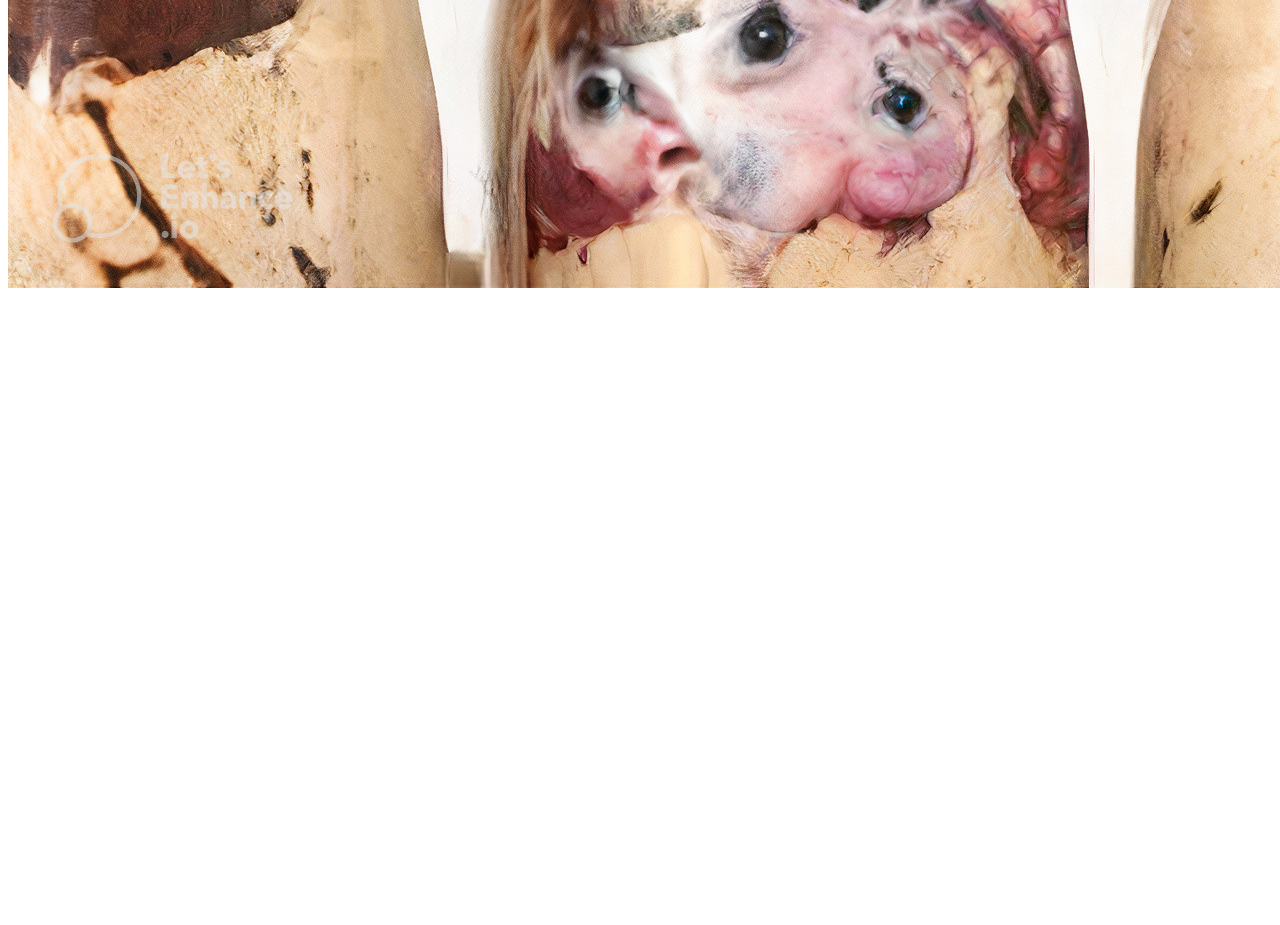
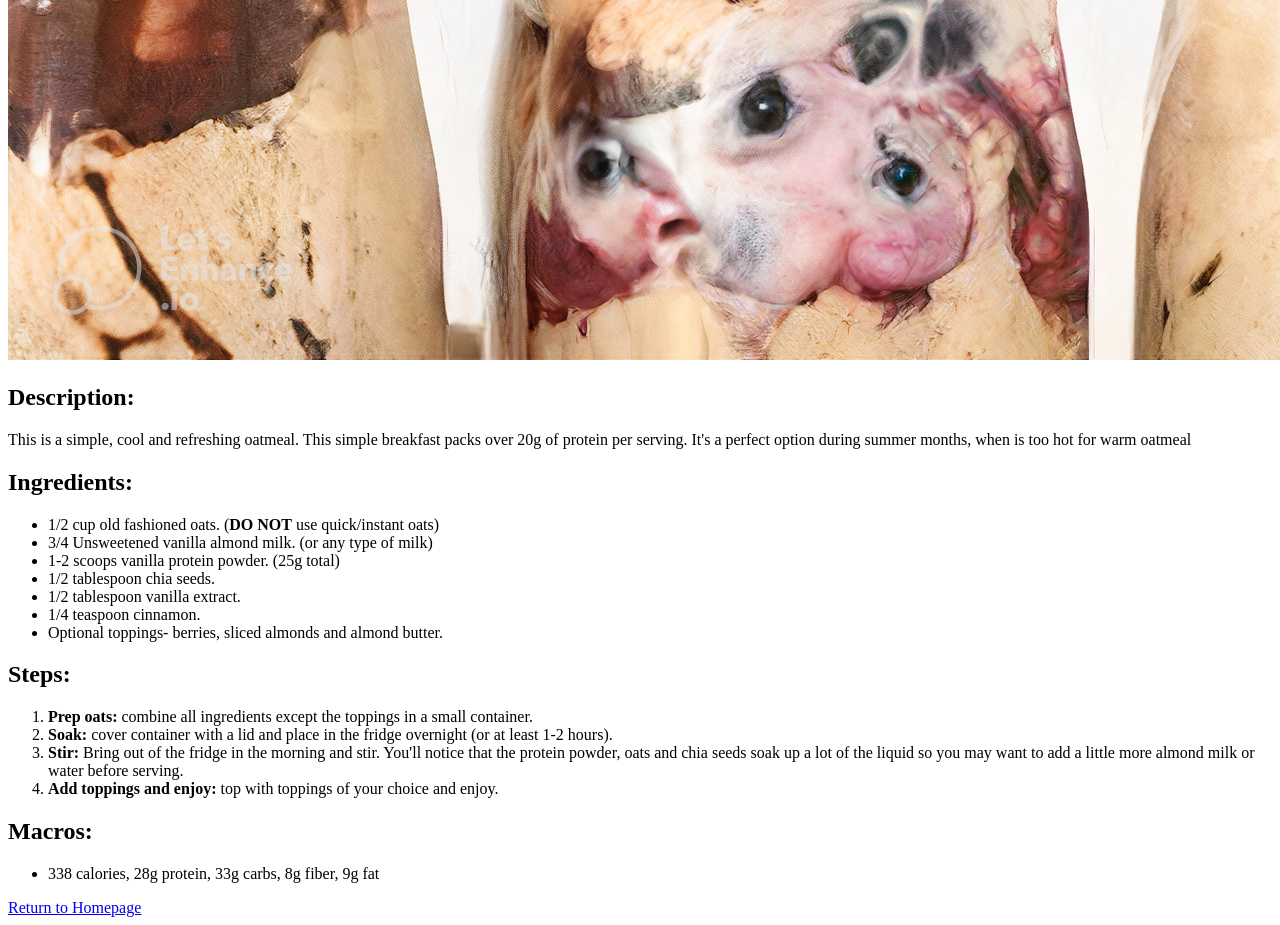
Before and after one commit to ViniMar10/odin-recipes, a plain HTML site: page recipes/protein_overnight_oats.html in a window 1280 px wide. Shown: the part 613-1538 px from the top of the page. Before the commit the page ends 913 px from the top, so only its background shows below. Drawn offline with Linux system fonts and the light colour scheme.

Commit message:
change the 'healthy banana pancake' image in the homepage and add the entire recipes of 'protein overnight oats' and 'banana almond protein smoothie'

```diff
--- a/recipes/protein_overnight_oats.html
+++ b/recipes/protein_overnight_oats.html
@@ -6,6 +6,41 @@
     </head>
 
     <body>
+        <h1> Protein overnight oats </h1>
         <img src="../images/protein_overnight_oats_2.jpg">
+
+        <h2> Description: </h2>
+        <p> This is a simple, cool and refreshing oatmeal. This simple breakfast packs over 20g of protein per serving.
+        It's a perfect option during summer months, when is too hot for warm oatmeal</p>
+
+        <h2> Ingredients: </h2>
+        <ul>
+            <li> 1/2 cup old fashioned oats. (<strong>DO NOT</strong> use quick/instant oats)</li>
+            <li> 3/4 Unsweetened vanilla almond milk. (or any type of milk) </li>
+            <li> 1-2 scoops vanilla protein powder. (25g total)</li>
+            <li> 1/2 tablespoon chia seeds. </li>
+            <li> 1/2 tablespoon vanilla extract. </li>
+            <li> 1/4 teaspoon cinnamon. </li>
+            <li> Optional toppings- berries, sliced almonds and almond butter. </li>
+        </ul>
+
+        <h2> Steps: </h2>
+        <ol>
+            <li> <strong>Prep oats:</strong> combine all ingredients except the toppings in a small container. </li>
+            <li> <strong>Soak:</strong> cover container with a lid and place in the fridge overnight (or at least 1-2 hours).</li>
+            <li> <strong>Stir:</strong> Bring out of the fridge in the morning and stir. You'll notice that the protein powder, oats and chia seeds
+              soak up a lot of the liquid so you may want to add a little more almond milk or water before serving.
+            </li>
+            <li> <strong>Add toppings and enjoy:</strong> top with toppings of your choice and enjoy. </li>
+        </ol>
+
+        <h2> Macros: </h2>
+        <ul>
+            <li> 338 calories, 28g protein, 33g carbs, 8g fiber, 9g fat </li>
+        </ul>
+
+        <a href="../index.html">Return to Homepage</a>
+
     </body>
-</html>
+
+    </html>
```
Also changed, not shown: index.html (+3 -3 lines), recipes/Banana_almond_protein_smoothie.html (+28 -0 lines), images/Healthy_banana__pancake_2_small.jpg (added).
